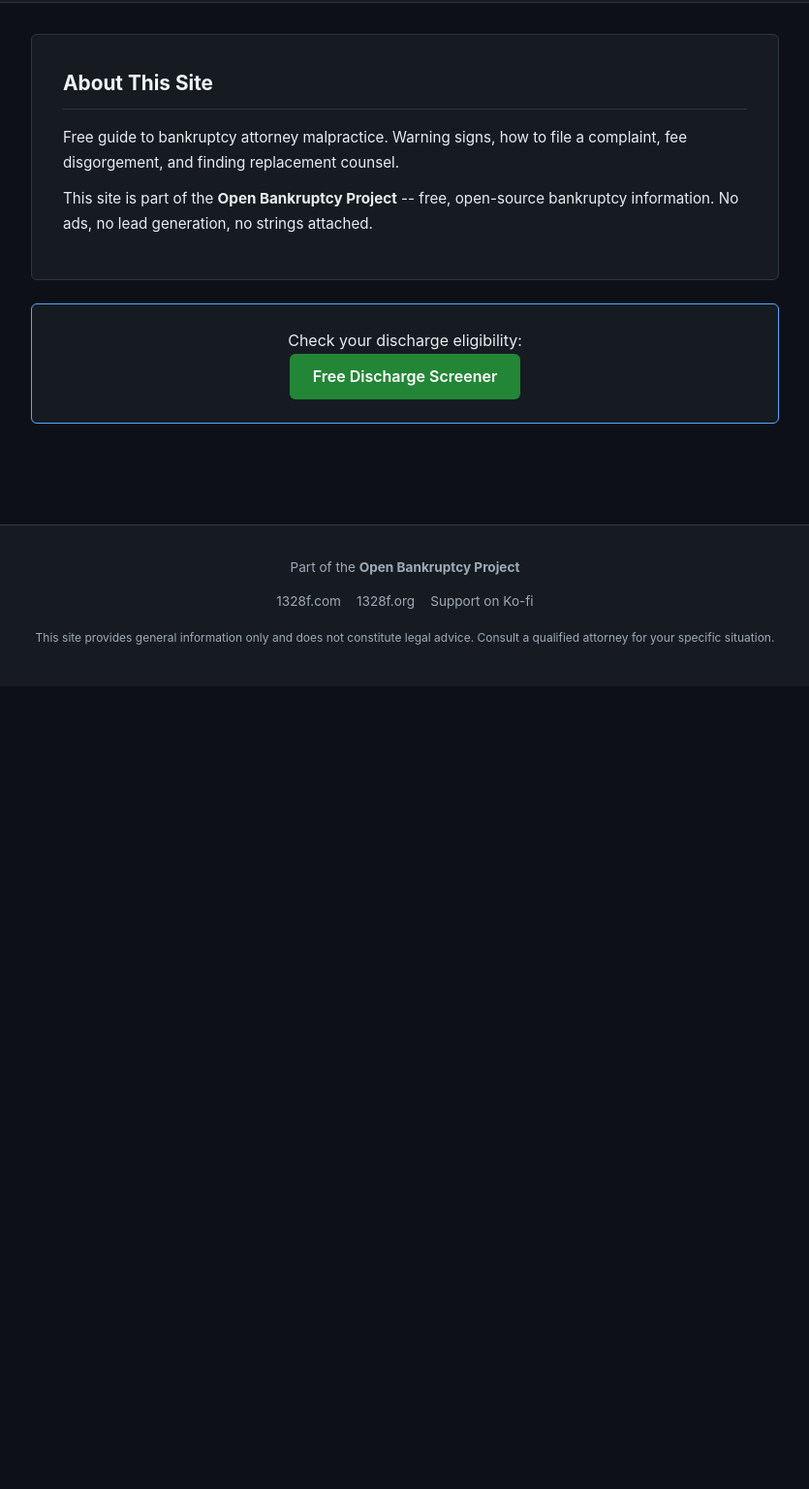
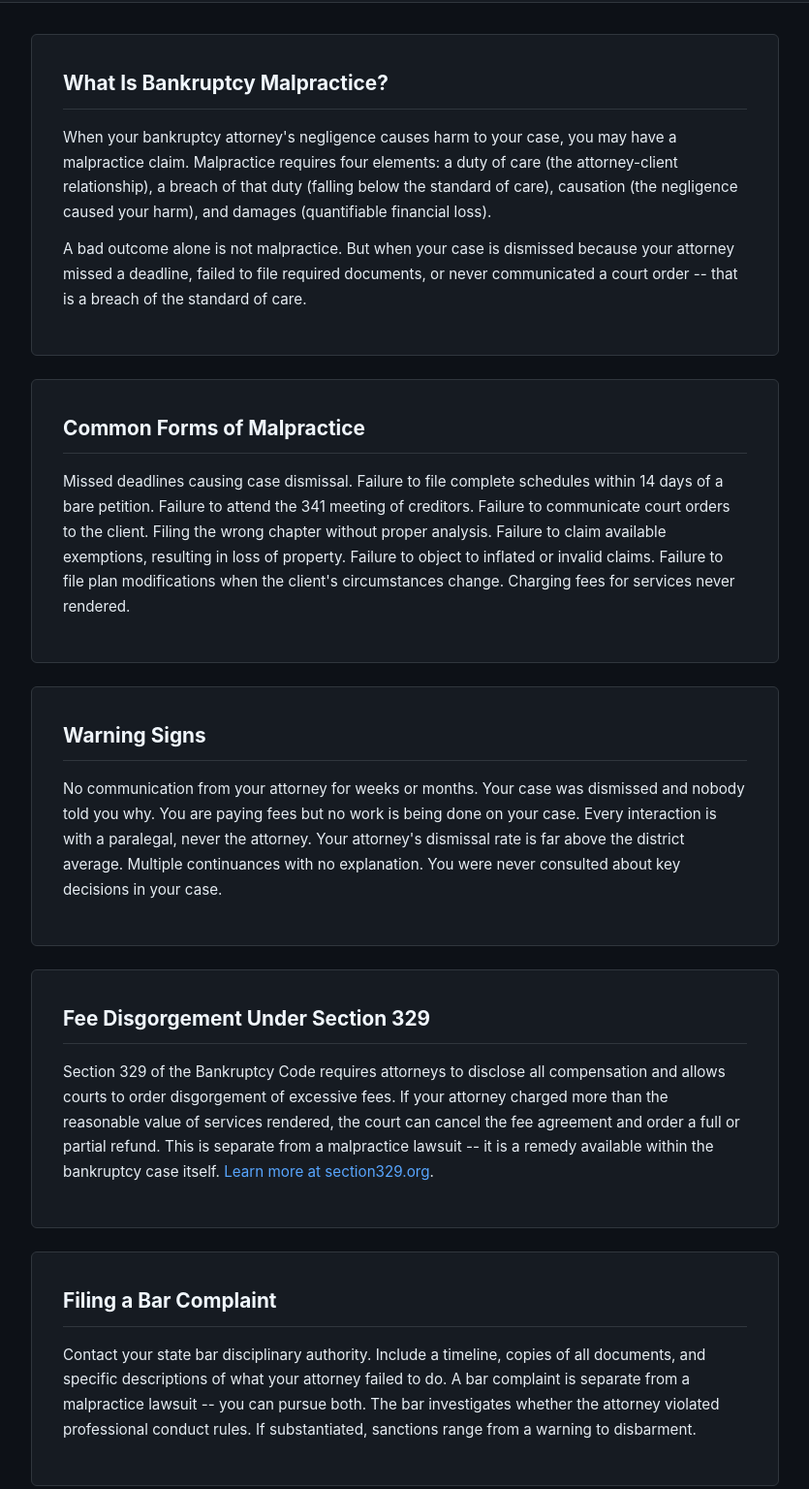
Before and after one commit to ilikemath9999/bankruptcymalpractice.org, a plain HTML site: page index.html in a window 1280 px wide. Shown: the part 272-1808 px from the top of the page at 97% size, without its empty margins (222-1057 px from the left). Before the commit the page ends 980 px from the top, so only its background shows below. Drawn offline with Linux system fonts and the light colour scheme.

Commit message:
Full content: malpractice guide

```diff
--- a/index.html
+++ b/index.html
@@ -6,8 +6,8 @@
 <meta charset="UTF-8">
 <meta name="viewport" content="width=device-width, initial-scale=1.0">
 <title>Bankruptcy Attorney Malpractice -- Your Rights | bankruptcymalpractice.org</title>
-<meta name="description" content="Free guide to bankruptcy attorney malpractice. Warning signs, how to file a complaint, fee disgorgement, and finding replacement counsel.">
-<link rel="canonical" href="https://bankruptcymalpractice.org/">
+<meta name="description" content="Free guide to bankruptcy attorney malpractice. Warning signs, how to file complaints, fee disgorgement, and finding replacement counsel.">
+<link rel="canonical" href="https://bankruptcymalpractice.org/index.html">
 <meta property="og:title" content="Bankruptcy Attorney Malpractice -- Your Rights">
 <meta property="og:description" content="Free guide to bankruptcy attorney malpractice. Warning signs, how to file a complaint, fee disgorgement, and finding replacement counsel.">
 <meta property="og:url" content="https://bankruptcymalpractice.org/">
@@ -44,8 +44,47 @@ main{max-width:820px;margin:0 auto;padding:2rem 1.5rem}
 <div class="nav-links"><a href="https://1328f.com">1328f.com</a><a href="https://1328f.org">1328f.org</a></div></nav>
 <header><h1>Bankruptcy Attorney Malpractice -- Your Rights</h1><p class="subtitle">Free guide to bankruptcy attorney malpractice. Warning signs, how to file a complaint, fee disgorgement, and finding replacement counsel.</p></header>
 <main id="main-content">
-<div class="content-section"><h2>About This Site</h2><p>Free guide to bankruptcy attorney malpractice. Warning signs, how to file a complaint, fee disgorgement, and finding replacement counsel.</p><p>This site is part of the <strong>Open Bankruptcy Project</strong> -- free, open-source bankruptcy information. No ads, no lead generation, no strings attached.</p></div>
-<div class="cta-box"><p>Check your discharge eligibility:</p><a href="https://1328f.com" class="btn">Free Discharge Screener</a></div>
+
+  <div class="content-section">
+    <h2>What Is Bankruptcy Malpractice?</h2>
+    <p>When your bankruptcy attorney's negligence causes harm to your case, you may have a malpractice claim. Malpractice requires four elements: a duty of care (the attorney-client relationship), a breach of that duty (falling below the standard of care), causation (the negligence caused your harm), and damages (quantifiable financial loss).</p>
+    <p>A bad outcome alone is not malpractice. But when your case is dismissed because your attorney missed a deadline, failed to file required documents, or never communicated a court order -- that is a breach of the standard of care.</p>
+  </div>
+
+  <div class="content-section">
+    <h2>Common Forms of Malpractice</h2>
+    <p>Missed deadlines causing case dismissal. Failure to file complete schedules within 14 days of a bare petition. Failure to attend the 341 meeting of creditors. Failure to communicate court orders to the client. Filing the wrong chapter without proper analysis. Failure to claim available exemptions, resulting in loss of property. Failure to object to inflated or invalid claims. Failure to file plan modifications when the client's circumstances change. Charging fees for services never rendered.</p>
+  </div>
+
+  <div class="content-section">
+    <h2>Warning Signs</h2>
+    <p>No communication from your attorney for weeks or months. Your case was dismissed and nobody told you why. You are paying fees but no work is being done on your case. Every interaction is with a paralegal, never the attorney. Your attorney's dismissal rate is far above the district average. Multiple continuances with no explanation. You were never consulted about key decisions in your case.</p>
+  </div>
+
+  <div class="content-section">
+    <h2>Fee Disgorgement Under Section 329</h2>
+    <p>Section 329 of the Bankruptcy Code requires attorneys to disclose all compensation and allows courts to order disgorgement of excessive fees. If your attorney charged more than the reasonable value of services rendered, the court can cancel the fee agreement and order a full or partial refund. This is separate from a malpractice lawsuit -- it is a remedy available within the bankruptcy case itself. <a href="https://section329.org">Learn more at section329.org</a>.</p>
+  </div>
+
+  <div class="content-section">
+    <h2>Filing a Bar Complaint</h2>
+    <p>Contact your state bar disciplinary authority. Include a timeline, copies of all documents, and specific descriptions of what your attorney failed to do. A bar complaint is separate from a malpractice lawsuit -- you can pursue both. The bar investigates whether the attorney violated professional conduct rules. If substantiated, sanctions range from a warning to disbarment.</p>
+  </div>
+
+  <div class="content-section">
+    <h2>Finding a Malpractice Attorney</h2>
+    <p>Legal malpractice attorneys typically work on contingency -- no upfront cost. Contact your state bar referral service. Bring your retainer agreement, all case documents, billing records, and a timeline of events. The malpractice attorney will evaluate whether your damages justify a claim.</p>
+  </div>
+
+  <div class="content-section">
+    <h2>Your Rights During an Active Case</h2>
+    <p>You can fire your attorney at any time. Request your complete case file -- the attorney is required to provide it. File a substitution of counsel with the court if you have new representation. If going pro se, notify the court. Your bankruptcy case continues regardless of attorney disputes.</p>
+  </div>
+
+  <div class="cta-box">
+    <p>Check attorney performance data</p>
+    <a href="https://1328f.com" class="btn">Free Discharge Screener</a>
+  </div>
 </main>
 <footer class="network-footer">
 <p>Part of the <strong>Open Bankruptcy Project</strong></p>
```
